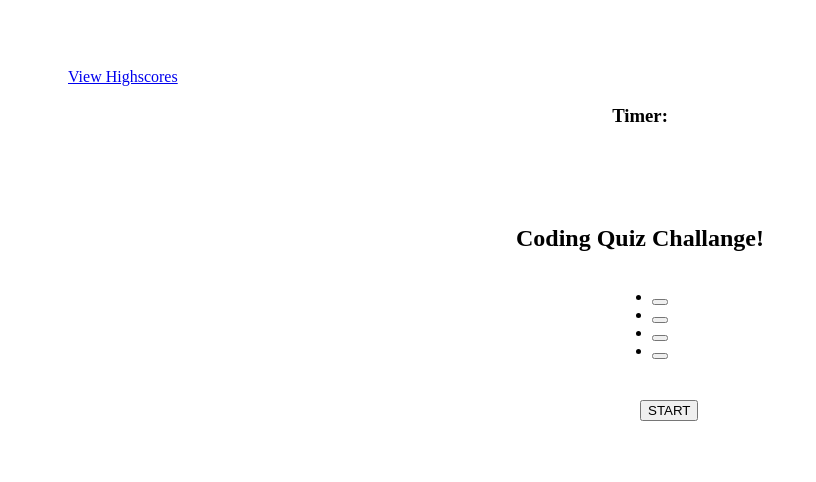
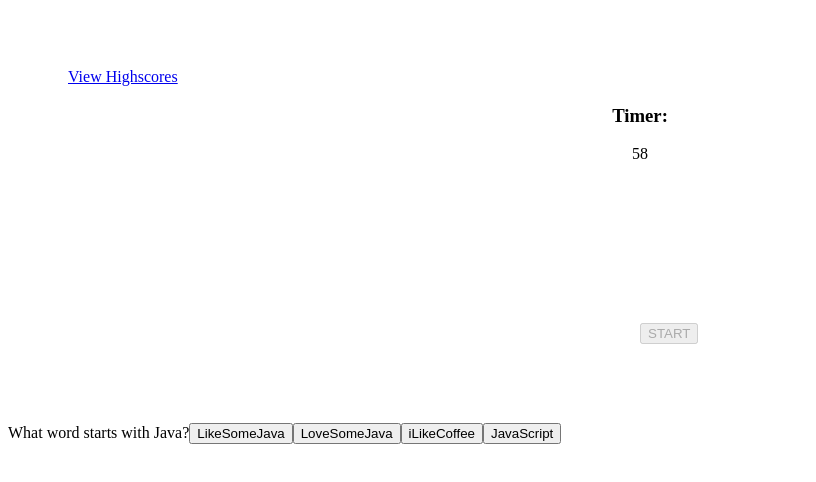
Before and after one commit to TomCapers/web-apis, a plain HTML site: page index.html in a window 1280 px wide. Both pictures are taken after a click on the button "START". Shown: the whole page, without its empty margins (0-816 px from the left). Drawn offline with Linux system fonts and the light colour scheme.

Commit message:
updated with first question and answer

```diff
--- a/index.html
+++ b/index.html
@@ -20,27 +20,13 @@
         </div>
     </header>
 
-    <main>
-        <section>
-            <div class = "question-area">
-                <h1 id = "question">Coding Quiz Challange!</h1>
+
+
+
+            <div class="start">
+                <button class="start-button">START</button>
             </div>
-            <div class = "answer-area">
-                <ul class = "button">
-                    <li><button class="button" id="choiceA"></button></li>
-                    <li><button class="button" id="choiceB"></button></li>
-                    <li><button class="button" id="choiceC"></button></li>
-                    <li><button class="button" id="choiceD"></button></li>
-                </ul>
 
-            </div class="start">
-                <button class="start-button">START</button>
-
-            <div>
-
-            </div>
-        </section>
-    </main>
     <script src="script.js"></script>
 </body>
 </html>
--- a/script.js
+++ b/script.js
@@ -1,36 +1,35 @@
+var body = document.body;
 var timerElement = document.querySelector(".timer-count");
 var startButton = document.querySelector(".start-button");
-var startButton = document.getElementById("question");
+var questionArea = document.createElement("div");
+var answerArea = document.createElement("div");
+
+body.appendChild(questionArea);
+questionArea.appendChild(answerArea);
 
 var timerCount;
 var timer;
 var winCounter = 0;
 var loseCounter = 0;
 var isWin = false;
-var qAndA = [
-  {
-  question: "Words that start with Java",
-  choiceA: "LikeSomeJava",
-  choiceB: "LoveSomeJava",
-  choiceC: "iLikeCoffee",
-  choiceD: "JavaScript",
-  },
-  {question: "Words that end with Java",
-  choiceA: "JavaLikeSome",
-  choiceB: "JavaLoveSome",
-  choiceC: "iLikeCoffee",
-  choiceD: "ScriptLikeUwannaJava",
-  }
-]
+var qS = ["What word starts with Java?", "What word ends with Java?"];
+var choiceA = ["LikeSomeJava", "JavaLikeSome"];
+var choiceB = ["LoveSomeJava", "JavaLoveSome"];
+var choiceC = ["iLikeCoffee", "iLikeCoffee"];
+var choiceD = ["JavaScript", "ScriptLikeUwannaJava"];
+
 
 
 
 function startGame() {
+  isWin = false;
+  timerCount = 60;
+  startButton.disabled = true;
+  startTimer();
+  addQuestion();
 
-    timerCount = 60;
-
-    startTimer()
-  }
+  console.log(startGame);
+}
 
 
 function startTimer() {
@@ -45,14 +44,38 @@ function startTimer() {
     }, 1000);
 }
 
-//function addQuestion(){
-  //question = qAndA.question;
+function addQuestion(){
+
+  var question1 = document.createElement("div");
+  question1.textContent = qS[0];
+  questionArea.appendChild(question1);
+
+  var btn1 = document.createElement("button");
+  btn1.textContent = choiceA[0];
+  question1.appendChild(btn1);
+
+  var btn2 = document.createElement("button");
+  btn2.textContent = choiceB[0];
+  question1.appendChild(btn2);
+
+  var btn3 = document.createElement("button");
+  btn3.textContent = choiceC[0];
+  question1.appendChild(btn3);
+
+  var btn4 = document.createElement("button");
+  btn4.textContent = choiceD[0];
+  question1.appendChild(btn4);
+
+
+}
   //for (var i = 0; i < qAndA.length; i++){
+  //  questionArea.textContent = qAndA[i];
+  //  console.log(qAndA);
 
- // }
-//}
-var resetButton = document.querySelector(".reset-button");
-function resetGame()
+//  }
+
+//var resetButton = document.querySelector(".reset-button");
+//function resetGame()
 
 
 startButton.addEventListener("click", startGame);
--- a/style.css
+++ b/style.css
@@ -25,7 +25,7 @@ header{
 }
 .start-button{
    margin:0;
-   position: absolute;
+   position: relative;
    top: 50%;
    left: 50%;
 }
```
